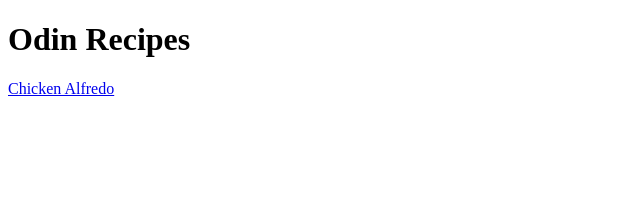
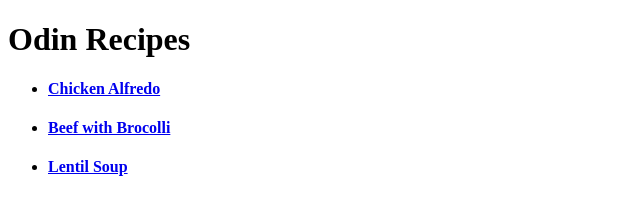
Before and after one commit to nukinel/odin-recipes, a plain HTML site: page index.html in a window 1280 px wide. Shown: the whole page, without its empty margins (0-640 px from the left). Drawn offline with Linux system fonts and the light colour scheme.

Commit message:
Add recipes to unrdered list

```diff
--- a/index.html
+++ b/index.html
@@ -8,6 +8,10 @@
 </head>
 <body>
     <h1>Odin Recipes</h1>
-    <a href="recipes/chicken_alfredo.html">Chicken Alfredo</a>
+    <ul>
+        <li><a href="recipes/chicken_alfredo.html"><h4>Chicken Alfredo</h4></a></li>
+        <li><a href="recipes/beef_brocolli.html"><h4>Beef with Brocolli</h4></a></li>
+        <li><a href="recipes/lentil_soup.html"><h4>Lentil Soup</h4></a></li>
+    </ul>
 </body>
 </html>
```
